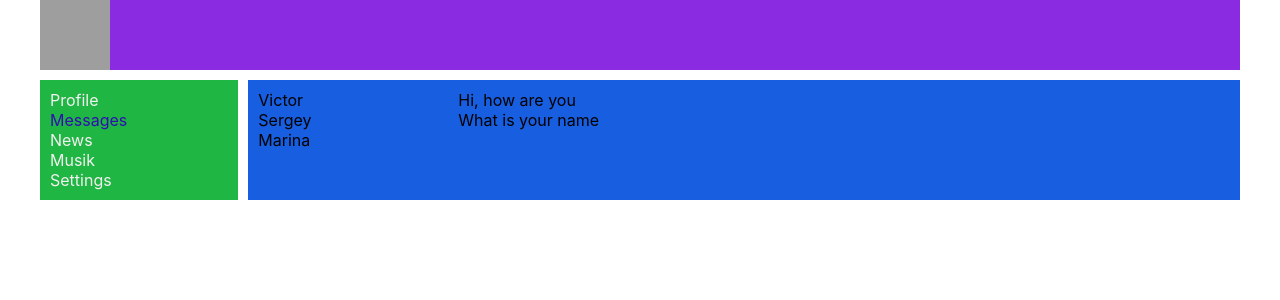
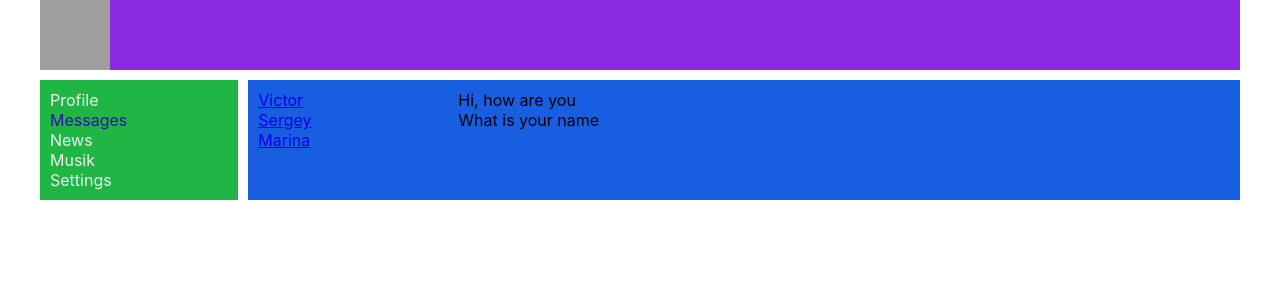
Before and after one commit to Pavel-Sol/social-network, a React (Create React App) app: page /dialogs in a window 1280 px wide. Shown: the top 300 px of the page. Built offline with nearby package versions, Linux system fonts and the light colour scheme; grey boxes are pictures that could not be loaded.

Commit message:
в диалогах каждого юзера обернул в Navlink

```diff
--- a/src/App.js
+++ b/src/App.js
@@ -21,7 +21,7 @@ function App() {
         <Header />
         <Navbar />
         <div className= 'app-wrapper-content'>
-          <Route path='/dialogs' component={Dialogs}></Route>
+          <Route exact path='/dialogs' component={Dialogs}></Route>
           <Route path='/profile' component={Profile}></Route>
           <Route path='/news' component={News}></Route>
           <Route path='/musik' component={Musik}></Route>
--- a/src/components/Dialogs/Dialogs.jsx
+++ b/src/components/Dialogs/Dialogs.jsx
@@ -1,3 +1,4 @@
+import { NavLink } from 'react-router-dom'
 import s from './Dialogs.module.css'
 
 function Dialogs() {
@@ -5,13 +6,13 @@ function Dialogs() {
         <div className={s.dialogsWrap}>
             <div className={s.dialogsNames}>
                 <div className={s.dialogsName}>
-                    Victor
+                    <NavLink to='/dialogs/1'>Victor</NavLink>
                 </div>
                 <div className={s.dialogsName}>
-                    Sergey
+                    <NavLink to='/dialogs/2'>Sergey</NavLink>
                 </div>
                 <div className={s.dialogsName}>
-                    Marina
+                    <NavLink to='/dialogs/3'>Marina</NavLink>
                 </div>
             </div>
             <div className={s.messages}>
```
Also changed, not shown: 1 other file (tests, documents, lock files or other folders).
